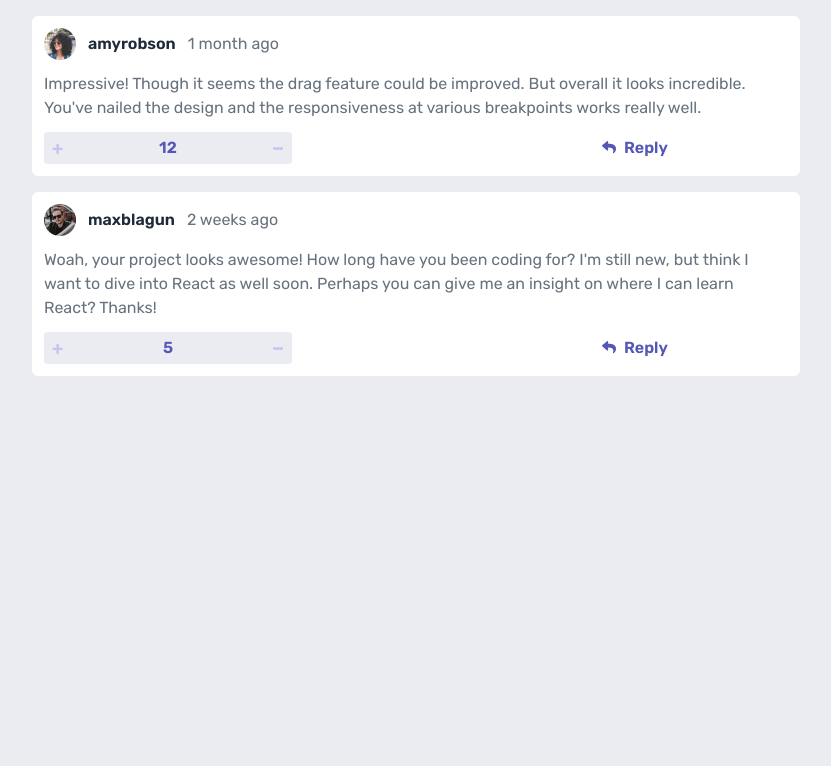
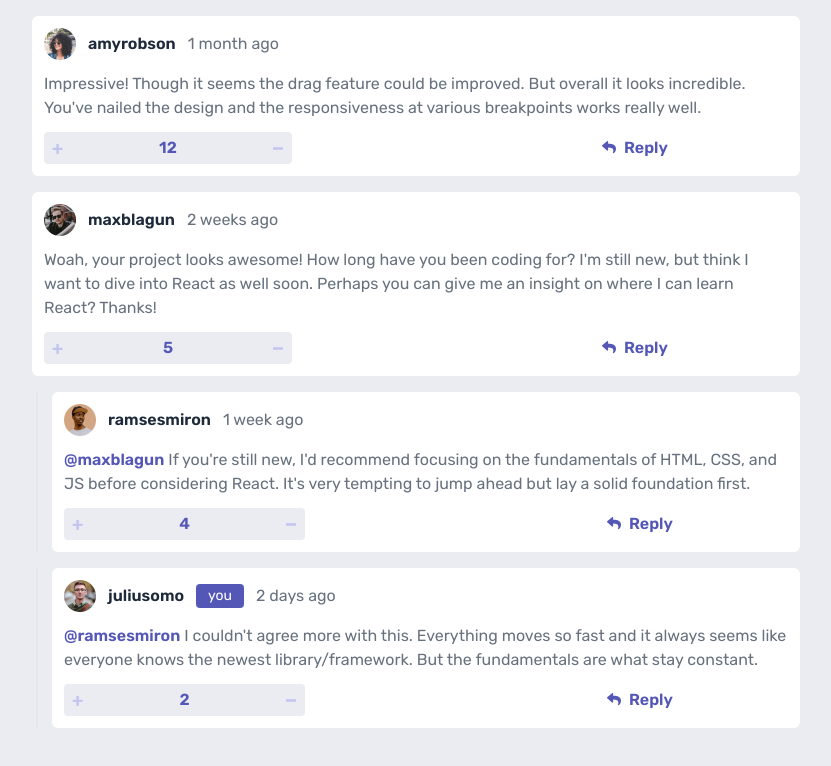
Before and after one commit to molinax18/fm-interactive-comments-section, a React (Vite) app: page / in a window 1280 px wide. Shown: the top 766 px of the page, without its empty margins (224-1055 px from the left). Built offline with nearby package versions, Linux system fonts and the light colour scheme.

Commit message:
feat: render reply Comment

```diff
--- a/src/comment/components/CommentCard.tsx
+++ b/src/comment/components/CommentCard.tsx
@@ -1,19 +1,36 @@
-import type { Comment } from "@/comment/type/comment.type";
+import type { HTMLAttributes } from "react";
+import type { Comment, Reply as TReply } from "@/comment/type/comment.type";
 import UserProfile from "./UserProfile";
 import Button from "@/shared/components/Button";
 import Reply from "@/shared/components/svg/Reply";
 import ScoreControl from "./ScoreControl";
 
-interface Props {
-  data: Comment;
+interface Props extends HTMLAttributes<HTMLDivElement> {
+  data: Comment | TReply;
   isCurrentUser: boolean;
 }
 
-export default function CommentCard({ data, isCurrentUser }: Props) {
+export default function CommentCard({ data, isCurrentUser, className }: Props) {
   const { content, createdAt, score, user } = data;
+  const renderMessage = () => {
+    if ("replyingTo" in data) {
+      return (
+        <>
+          <span className="font-semibold text-purple-600">
+            @{data.replyingTo}
+          </span>{" "}
+          {content}
+        </>
+      );
+    }
+
+    return content;
+  };
 
   return (
-    <article className="grid grid-cols-12 gap-y-3 p-3 rounded-md bg-white text-grey-500">
+    <article
+      className={`grid grid-cols-12 gap-y-3 p-3 rounded-md bg-white text-grey-500 ${className || ""}`}
+    >
       <header className="col-span-full flex items-center gap-x-3">
         <UserProfile user={user} isCurrentUser={isCurrentUser} />
 
@@ -22,7 +39,7 @@ export default function CommentCard({ data, isCurrentUser }: Props) {
 
       <ScoreControl score={score} className="row-start-3 col-span-4" />
 
-      <p className="row-start-2 col-span-full">{content}</p>
+      <p className="row-start-2 col-span-full">{renderMessage()}</p>
 
       <Button className="row-start-3 col-start-10 col-span-full flex gap-x-2 items-center font-semibold text-purple-600">
         <Reply />
--- a/src/comment/components/Comments.tsx
+++ b/src/comment/components/Comments.tsx
@@ -1,4 +1,5 @@
 import { useCommentsContext } from "@/comment/contexts/CommentsContext";
+import { Fragment } from "react/jsx-runtime";
 import CommentCard from "./CommentCard";
 
 export default function Comments() {
@@ -6,13 +7,25 @@ export default function Comments() {
 
   return (
     <section className="flex flex-col gap-y-4 w-[90%] max-w-3xl mx-auto py-4">
-      {state.comments.map((c) => (
-        <CommentCard
-          key={c.id}
-          data={c}
-          isCurrentUser={state.currentUser.username === c.user.username}
-        />
-      ))}
+      {state.comments.map((c) => {
+        return (
+          <Fragment key={c.id}>
+            <CommentCard
+              data={c}
+              isCurrentUser={state.currentUser.username === c.user.username}
+            />
+
+            {c.replies.map((r) => (
+              <CommentCard
+                key={r.id}
+                data={r}
+                isCurrentUser={state.currentUser.username === r.user.username}
+                className="relative ml-5 before:absolute before:-left-4 before:w-0.5 before:h-full before:bg-gray-200 before:rounded-sm"
+              />
+            ))}
+          </Fragment>
+        );
+      })}
     </section>
   );
 }
--- a/src/comment/components/UserProfile.tsx
+++ b/src/comment/components/UserProfile.tsx
@@ -16,7 +16,11 @@ export default function UserProfile({ user, isCurrentUser, className }: Props) {
 
       <span className="font-semibold text-gray-800">{username}</span>
 
-      {isCurrentUser && <Badge className="bg-purple-600 text-white">you</Badge>}
+      {isCurrentUser && (
+        <Badge className="bg-purple-600 text-white text-sm px-3 py-0.5">
+          you
+        </Badge>
+      )}
     </div>
   );
 }
--- a/src/comment/type/comment.type.ts
+++ b/src/comment/type/comment.type.ts
@@ -15,6 +15,6 @@ export interface Comment {
   replies: Reply[];
 }
 
-type Reply = Omit<Comment, "replies"> & {
+export type Reply = Comment & {
   replyingTo?: string;
 };
--- a/src/index.css
+++ b/src/index.css
@@ -3,8 +3,8 @@
 
 @theme {
   --color-purple-600: hsl(238, 40%, 52%);
+  --color-purple-200: hsl(239, 57%, 85%);
   --color-pink-400: hsl(358, 79%, 66%);
-  --color-purple-200: hsl(239, 57%, 85%);
   --color-pink-200: hsl(357, 100%, 86%);
   --color-grey-800: hsl(212, 24%, 26%);
   --color-grey-500: hsl(211, 10%, 45%);
```
